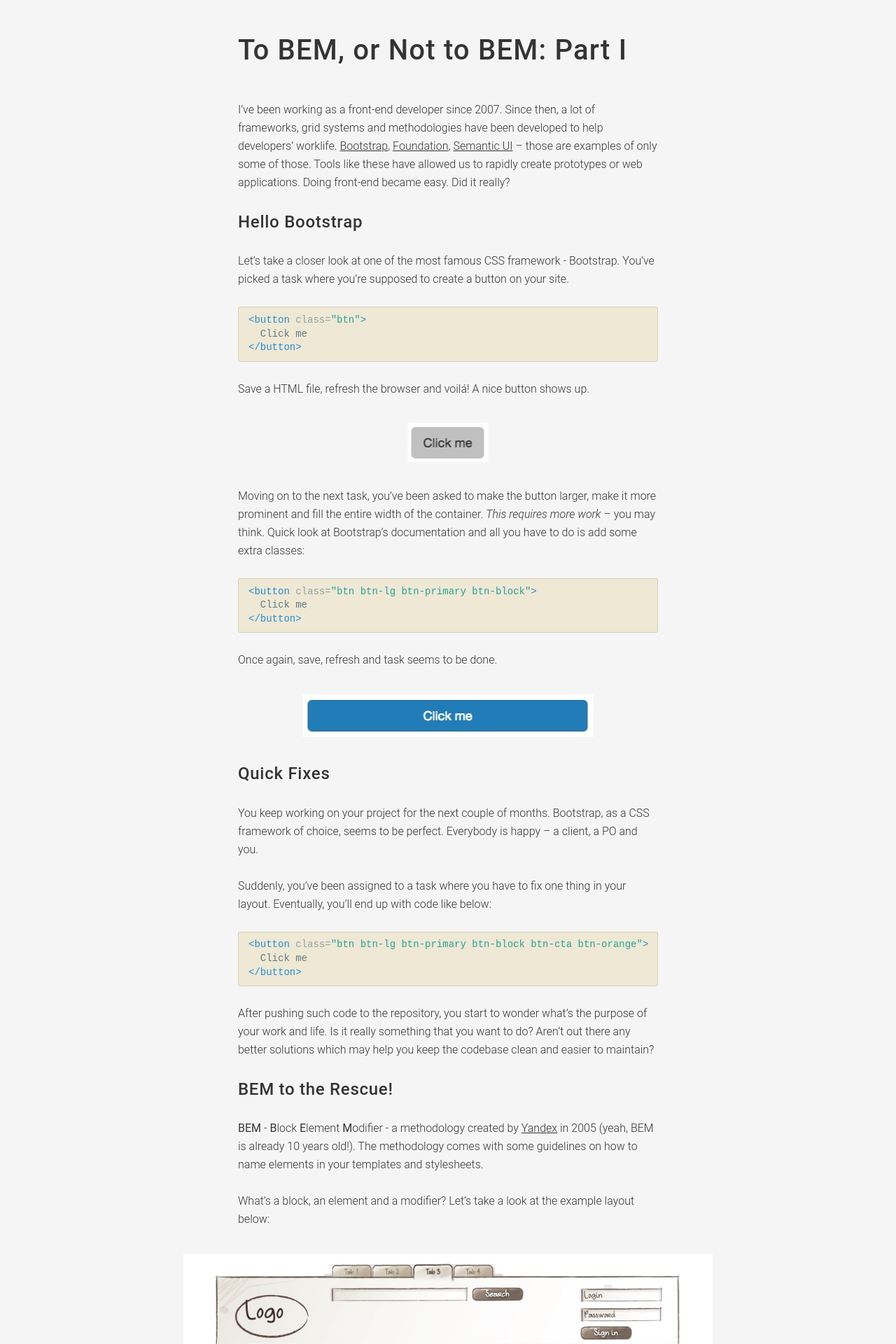
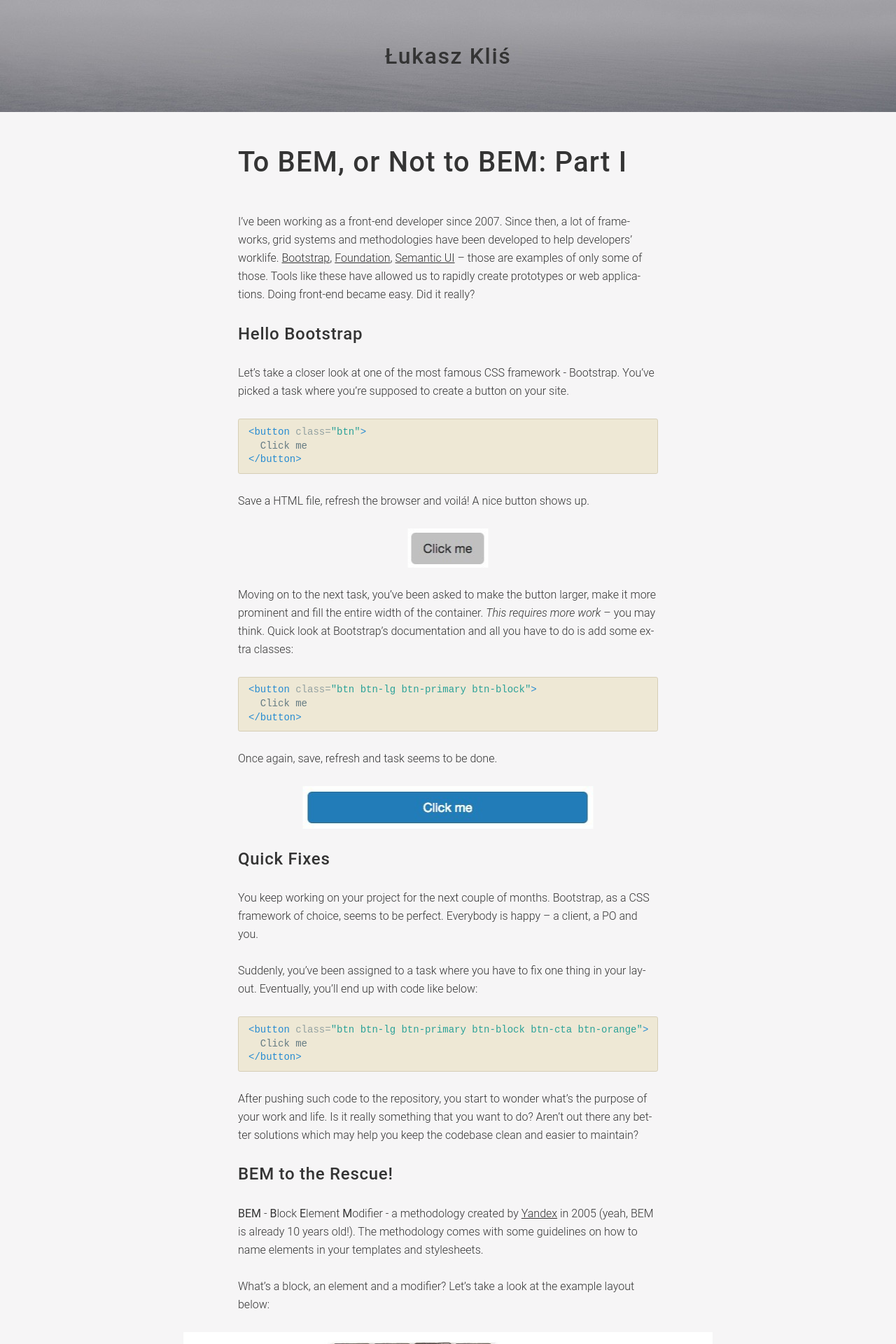
Before and after one commit to lukaszklis/homepage-old, a Jekyll site: the page built from _posts/2015-06-20-to-bem-or-not-to-bem.md, in a window 1280 px wide. Shown: the top 1920 px of the page at 70% size. Built offline with Jekyll 4.4.1, drawn with Linux system fonts in a browser that asks for light colours.

Commit message:
Add missing parts

```diff
--- /dev/null
+++ b/_includes/footer_blog.html
@@ -0,0 +1,3 @@
+<footer class="bottom">
+  &copy; {{ 'now' | date: '%Y' }}
+</footer>
--- /dev/null
+++ b/_includes/header_blog.html
@@ -0,0 +1,3 @@
+<header class="top">
+  <a href="/blog/" class="top__name">{{ include.title }}</a>
+</header>
--- a/_layouts/blog.html
+++ b/_layouts/blog.html
@@ -4,9 +4,13 @@
   {% include head_blog.html %}
 </head>
 <body>
+  {% include header_blog.html title=site.blog.title %}
+
   <main class="layout">
     {{ content }}
   </main>
+
+  {% include footer_blog.html %}
 
   {% include icons.html %}
   {% include google_analytics.html %}
--- a/_layouts/post.html
+++ b/_layouts/post.html
@@ -4,6 +4,8 @@
   {% include head_blog.html %}
 </head>
 <body>
+  {% include header_blog.html title=site.blog.title %}
+
   <main class="layout">
     <article class="post">
       <header class="post__header">
@@ -15,6 +17,8 @@
     </article>
   </main>
 
+  {% include footer_blog.html %}
+
   {% include google_analytics.html %}
 </body>
 </html>
--- a/_sass/components/_layout.scss
+++ b/_sass/components/_layout.scss
@@ -4,5 +4,7 @@
   margin-left: auto;
   margin-right: auto;
   max-width: 37.5em;
-  min-width: 20em;
+  min-width: 18em;
+  padding-left: 1em;
+  padding-right: 1em;
 }
--- /dev/null
+++ b/_sass/modules/_bottom.scss
@@ -0,0 +1,10 @@
+// --- bottom ----------------------------------------------------------------------------------------------------------
+
+.bottom {
+  border-top: .0625em solid $color-gray-light;
+  color: $color-gray;
+  display: flex;
+  justify-content: center;
+  margin-top: 2em;
+  padding: 2em 0;
+}
--- a/_sass/modules/_post.scss
+++ b/_sass/modules/_post.scss
@@ -20,18 +20,29 @@
     li,
     p {
       line-height: 1.625em;
+       -ms-word-break: break-all;
+       word-break: break-all;
+       // Non standard for webkit
+       word-break: break-word;
+      -webkit-hyphens: auto;
+      -moz-hyphens: auto;
+      hyphens: auto;
     }
 
     img {
       display: block;
       height: auto;
       left: 50%;
-      max-width: 126%;
-      padding: .6em 0;
+      margin-bottom: .5em;
+      max-width: calc(100% + 2em);
       position: relative;
       -webkit-transform: translateX(-50%);
       -ms-transform: translateX(-50%);
       transform: translateX(-50%);
+
+      @media only screen and (min-width: 48em) {
+        max-width: 126%;
+      }
     }
   }
 
--- /dev/null
+++ b/_sass/modules/_top.scss
@@ -0,0 +1,34 @@
+// --- top -------------------------------------------------------------------------------------------------------------
+
+.top {
+  align-items: center;
+  background-image: url('/images/bg.jpg');
+  background-position: 50% 50%;
+  background-repeat: no-repeat;
+  display: flex;
+  height: 10em;
+  justify-content: center;
+  margin-bottom: 1em;
+
+  &__name {
+    color: $color-gray-dark;
+    font-size: 1.5em;
+    font-weight: 500;
+    letter-spacing: .05em;
+    line-height: 1;
+    margin: 0;
+    text-decoration: none;
+    text-transform: none;
+
+    &:active,
+    &:hover,
+    &:focus {
+      color: $color-gray-dark;
+      text-decoration: none;
+    }
+
+    @media screen and (min-width: 30em) {
+      font-size: 2em;
+    }
+  }
+}
--- a/css/blog.scss
+++ b/css/blog.scss
@@ -20,5 +20,7 @@
 
 // --- modules -----------------------------------------------------------------
 
+@import 'modules/bottom';
 @import 'modules/posts';
 @import 'modules/post';
+@import 'modules/top';
```
